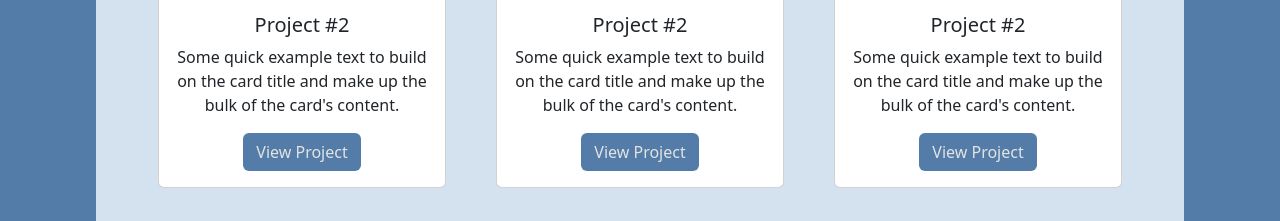
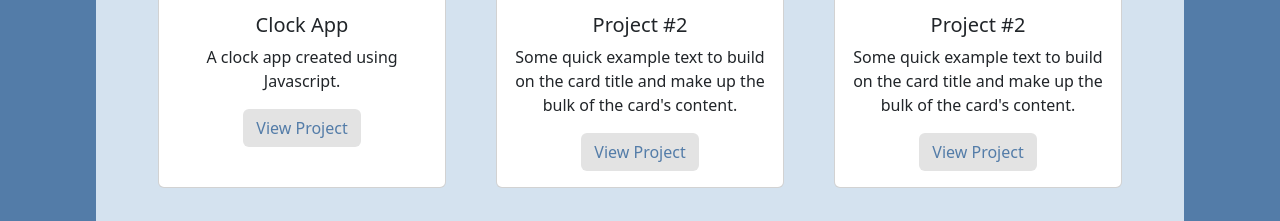
Before and after one commit to Noam-Moskowitz/Portfolio, a plain HTML site: page index.html in a window 1280 px wide. Both pictures are taken after a click on the tab "Javascript". Shown: the part 1565-1786 px from the top of the page. Drawn offline with nearby package versions, Linux system fonts and the light colour scheme.

Commit message:
started inserting clock app in gallery

```diff
--- a/index.html
+++ b/index.html
@@ -204,14 +204,11 @@
                                 <div class="card" style="width: 18rem;">
                                     <img src="..." class="card-img-top" alt="...">
                                     <div class="card-body">
-                                        <h5 class="card-title text-center">Project #2</h5>
-                                        <p class="card-text text-center">Some quick example text to build on the card
-                                            title
-                                            and make up
-                                            the bulk of the card's
-                                            content.</p>
+                                        <h5 class="card-title text-center">Clock App</h5>
+                                        <p class="card-text text-center">A clock app created using Javascript.</p>
                                         <div class="card-button d-flex justify-content-center">
-                                            <a href="#" class="btn myBtn ">View Project</a>
+                                            <button title="clockApp" class="btn secondaryBtn btnEvent">View
+                                                Project</button>
                                         </div>
                                     </div>
                                 </div>
@@ -225,7 +222,8 @@
                                             the bulk of the card's
                                             content.</p>
                                         <div class="card-button d-flex justify-content-center">
-                                            <a href="#" class="btn myBtn ">View Project</a>
+                                            <button title="clockApp" class="btn secondaryBtn btnEvent">View
+                                                Project</button>
                                         </div>
                                     </div>
                                 </div>
@@ -239,7 +237,8 @@
                                             the bulk of the card's
                                             content.</p>
                                         <div class="card-button d-flex justify-content-center">
-                                            <a href="#" class="btn myBtn ">View Project</a>
+                                            <button title="clockApp" class="btn secondaryBtn btnEvent">View
+                                                Project</button>
                                         </div>
                                     </div>
                                 </div>
@@ -253,7 +252,8 @@
                                             the bulk of the card's
                                             content.</p>
                                         <div class="card-button d-flex justify-content-center">
-                                            <a href="#" class="btn myBtn ">View Project</a>
+                                            <button title="clockApp" class="btn secondaryBtn btnEvent">View
+                                                Project</button>
                                         </div>
                                     </div>
                                 </div>
@@ -267,7 +267,8 @@
                                             the bulk of the card's
                                             content.</p>
                                         <div class="card-button d-flex justify-content-center">
-                                            <a href="#" class="btn myBtn ">View Project</a>
+                                            <button title="clockApp" class="btn secondaryBtn btnEvent">View
+                                                Project</button>
                                         </div>
                                     </div>
                                 </div>
@@ -281,7 +282,8 @@
                                             the bulk of the card's
                                             content.</p>
                                         <div class="card-button d-flex justify-content-center">
-                                            <a href="#" class="btn myBtn ">View Project</a>
+                                            <button title="clockApp" class="btn secondaryBtn btnEvent">View
+                                                Project</button>
                                         </div>
                                     </div>
                                 </div>
@@ -295,7 +297,8 @@
                                             the bulk of the card's
                                             content.</p>
                                         <div class="card-button d-flex justify-content-center">
-                                            <a href="#" class="btn myBtn ">View Project</a>
+                                            <button title="clockApp" class="btn secondaryBtn btnEvent">View
+                                                Project</button>
                                         </div>
                                     </div>
                                 </div>
@@ -309,7 +312,8 @@
                                             the bulk of the card's
                                             content.</p>
                                         <div class="card-button d-flex justify-content-center">
-                                            <a href="#" class="btn myBtn ">View Project</a>
+                                            <button title="clockApp" class="btn secondaryBtn btnEvent">View
+                                                Project</button>
                                         </div>
                                     </div>
                                 </div>
@@ -323,7 +327,8 @@
                                             the bulk of the card's
                                             content.</p>
                                         <div class="card-button d-flex justify-content-center">
-                                            <a href="#" class="btn myBtn ">View Project</a>
+                                            <button title="clockApp" class="btn secondaryBtn btnEvent">View
+                                                Project</button>
                                         </div>
                                     </div>
                                 </div>
--- a/scripts/main.js
+++ b/scripts/main.js
@@ -4,12 +4,12 @@ const porfolio = document.getElementById(`portfolio-container`);
 const projectPreview = document.getElementById(`projectPreview`);
 
 projectLinks.forEach((link) => {
-    link.addEventListener('click',async (event) => {
-porfolio.style.display=`none`;
-projectPreview.style.display=`block`;
-projectPreview.style.display=`flex`
-const project =await getData();
-switch(event.target.title){
+    link.addEventListener('click', async (event) => {
+        porfolio.style.display = `none`;
+        projectPreview.style.display = `block`;
+        projectPreview.style.display = `flex`
+        const project = await getData();
+        switch (event.target.title) {
             case `htmlP1`:
                 displayPreview(project.htmlP1)
                 break;
@@ -37,17 +37,18 @@ break;
             case `htmlP9`:
                 displayPreview(project.htmlP9)
                 break;
-
-
+            case `clockApp`:
+                displayPreview(project.clockApp)
+                break;
 
         }
     });
 });
 
-navBtns.forEach((navBtn)=>{
-    navBtn.addEventListener(`click`,()=>{
-        porfolio.style.display=`block`;
-projectPreview.style.display=`none`;
+navBtns.forEach((navBtn) => {
+    navBtn.addEventListener(`click`, () => {
+        porfolio.style.display = `block`;
+        projectPreview.style.display = `none`;
 
     })
 })
@@ -61,12 +62,12 @@ function displayPreview(obj) {
 
 }
 
-async function  getData() {
+async function getData() {
     const response = await fetch(`https://noam-moskowitz.github.io/Portfolio/JSON%20files/projectObj.json`)
-    if ( response.ok) {
-        const responseText =await response.json();
+    if (response.ok) {
+        const responseText = await response.json();
         return responseText
-    }else{
+    } else {
         console.log(response.status);
     }
 }
```
Also changed, not shown: JSON files/projectObj.json (+11 -5 lines). Lines whose indentation alone changed are shown as unchanged.
